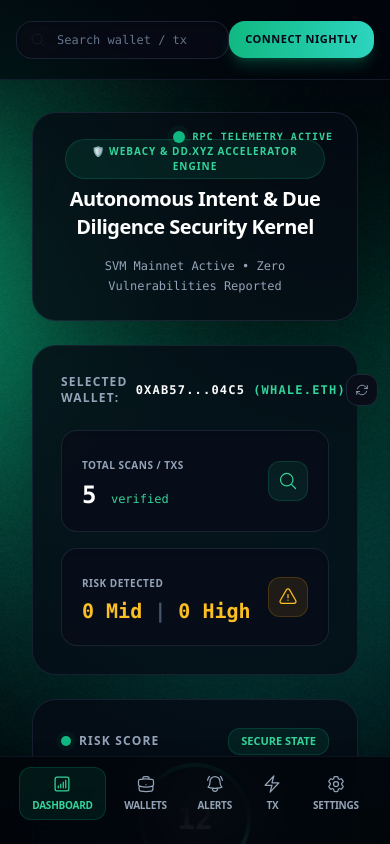
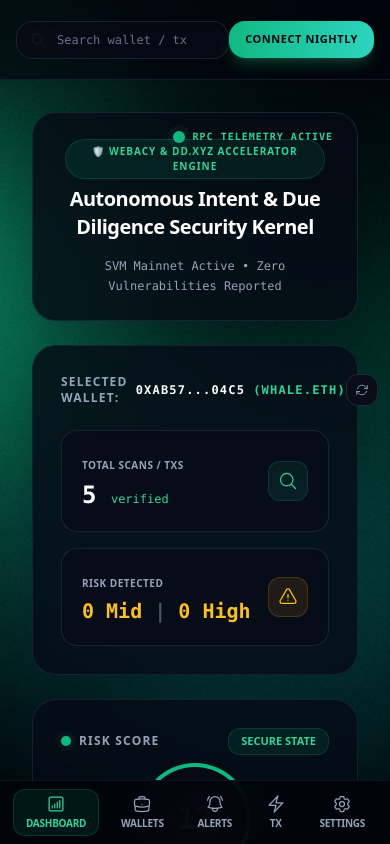
Before and after one commit to oficialponto6/cookielogix, a Next.js app: page /dashboard in a window 390 px wide. Built offline with nearby package versions, Linux system fonts and the light colour scheme; what @solana/web3.js would draw is missing.

Commit message:
fix: make mobile navigation fully functional with router.push and translucent glassmorphism bar

```diff
--- a/src/app/components/AppShell.tsx
+++ b/src/app/components/AppShell.tsx
@@ -81,17 +81,17 @@
         {children}
 
         {/* BARRA DE NAVEGAÇÃO INFERIOR TRANSPARENTE E FUNCIONAL PARA MOBILE */}
-        <nav aria-label="Mobile Navigation" className="lg:hidden fixed bottom-0 left-0 right-0 bg-[#02050b]/80 backdrop-blur-xl border-t border-slate-800/40 px-4 pt-2.5 pb-6 flex items-center justify-around z-40 shadow-2xl">
+        <nav aria-label="Mobile Navigation" className="lg:hidden fixed bottom-0 left-0 right-0 bg-[#02050b]/90 backdrop-blur-xl border-t border-slate-800/40 px-2 py-2 flex items-center justify-around z-40 shadow-2xl">
           {navItems.map((item) => {
             const isActive = pathname === item.path;
             return (
               <button
                 key={item.id}
                 onClick={() => router.push(item.path)}
-                className={`flex flex-col items-center justify-center py-1.5 px-3 rounded-xl transition ${isActive ? 'text-emerald-400 bg-emerald-500/10 border border-emerald-500/20' : 'text-slate-400 hover:text-slate-200'}`}
+                className={`flex flex-col items-center justify-center py-1 px-3 rounded-xl transition ${isActive ? 'text-emerald-400 bg-emerald-500/10 border border-emerald-500/20' : 'text-slate-400 hover:text-slate-200'}`}
               >
                 {item.icon}
-                <span className="text-[10px] font-bold mt-1 uppercase tracking-tight">{item.label}</span>
+                <span className="text-[10px] font-bold mt-0.5 uppercase tracking-tight">{item.label}</span>
               </button>
             );
           })}
```
